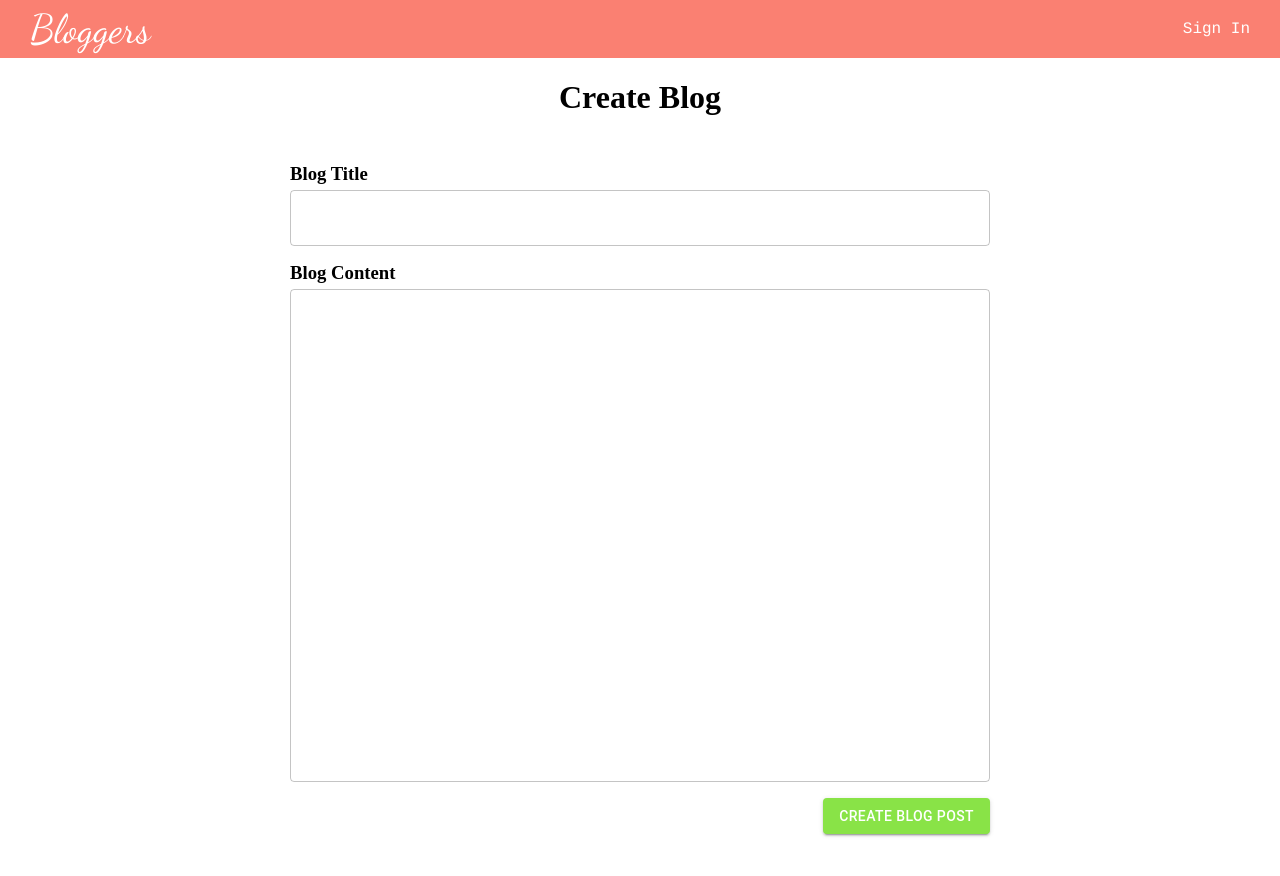
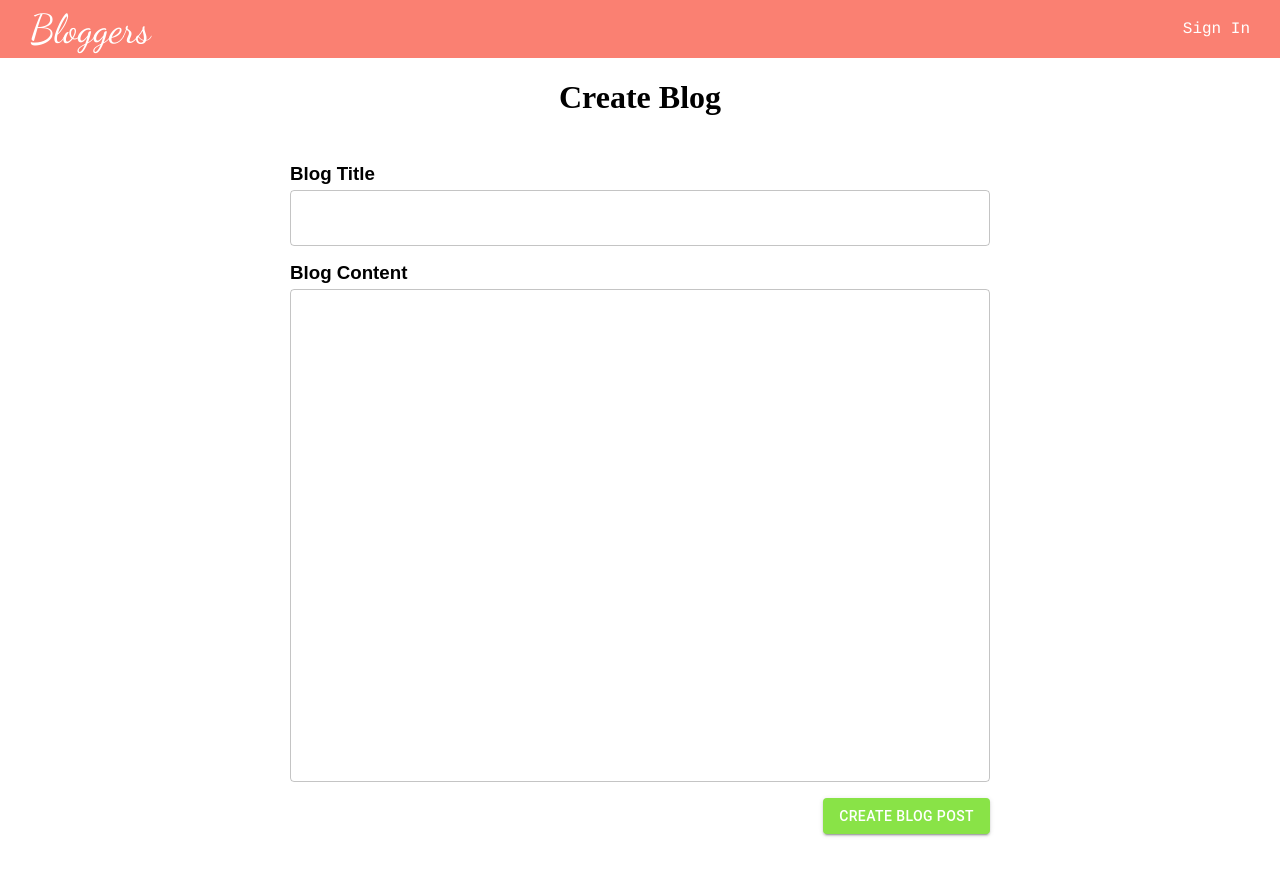
Before and after one commit to Draxxmore/Bloggers, a React (Create React App) app in the folder bloggers_frontend/: page /create-blog in a window 1280 px wide. Built offline with nearby package versions, Linux system fonts and the light colour scheme.

Commit message:
Added new font family to page

```diff
--- a/bloggers_frontend/src/Pages/CreateBlog.jsx
+++ b/bloggers_frontend/src/Pages/CreateBlog.jsx
@@ -75,6 +75,7 @@ const PageContainer = styled.div`
     width: 100%;
     height: 90vh;
     padding-top: 20px;
+    font-family: "Arial", san-serif;
 `;
 
 const CreateBlogForm = styled.div``;
```
